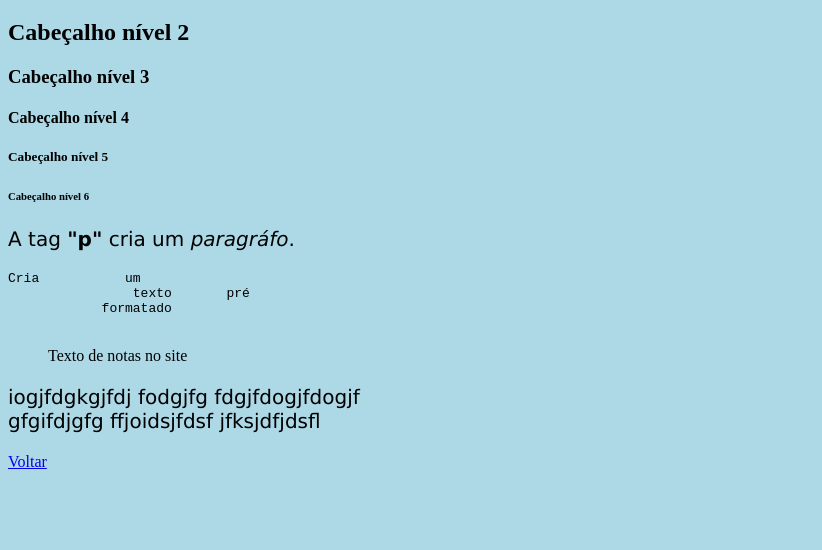
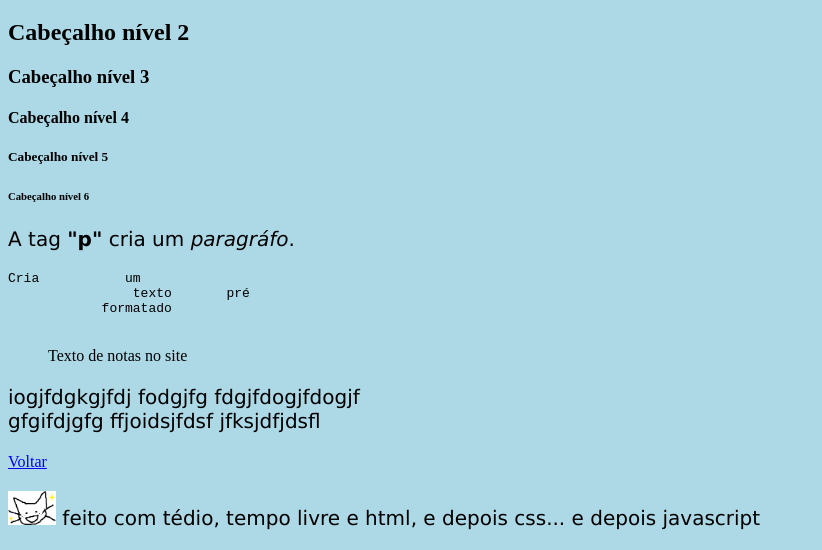
Before and after one commit to viinb/dew2025, a plain HTML site: page pages/comandos_basicos.html in a window 1280 px wide. Shown: the part 432-982 px from the top of the page, without its empty margins (0-822 px from the left). Before the commit the page ends 911 px from the top, so only its background shows below. Drawn offline with Linux system fonts and the light colour scheme; files that its build step writes are made by us from their sources.

Commit message:
finalmente

```diff
--- a/pages/comandos_basicos.html
+++ b/pages/comandos_basicos.html
@@ -44,5 +44,7 @@
         </p>
 
         <a href="../index.html">Voltar</a>
+
+        <p><img src="../img/yay.png" width="48" alt=""> feito com tédio, tempo livre e html, e depois css... e depois javascript</p>
     </body>
 </html>
```
Also changed, not shown: index.html (+1 -1 lines), pages/imagens.html (+2 -0 lines), pages/listas.html (+2 -0 lines), img/yay.png (added).
